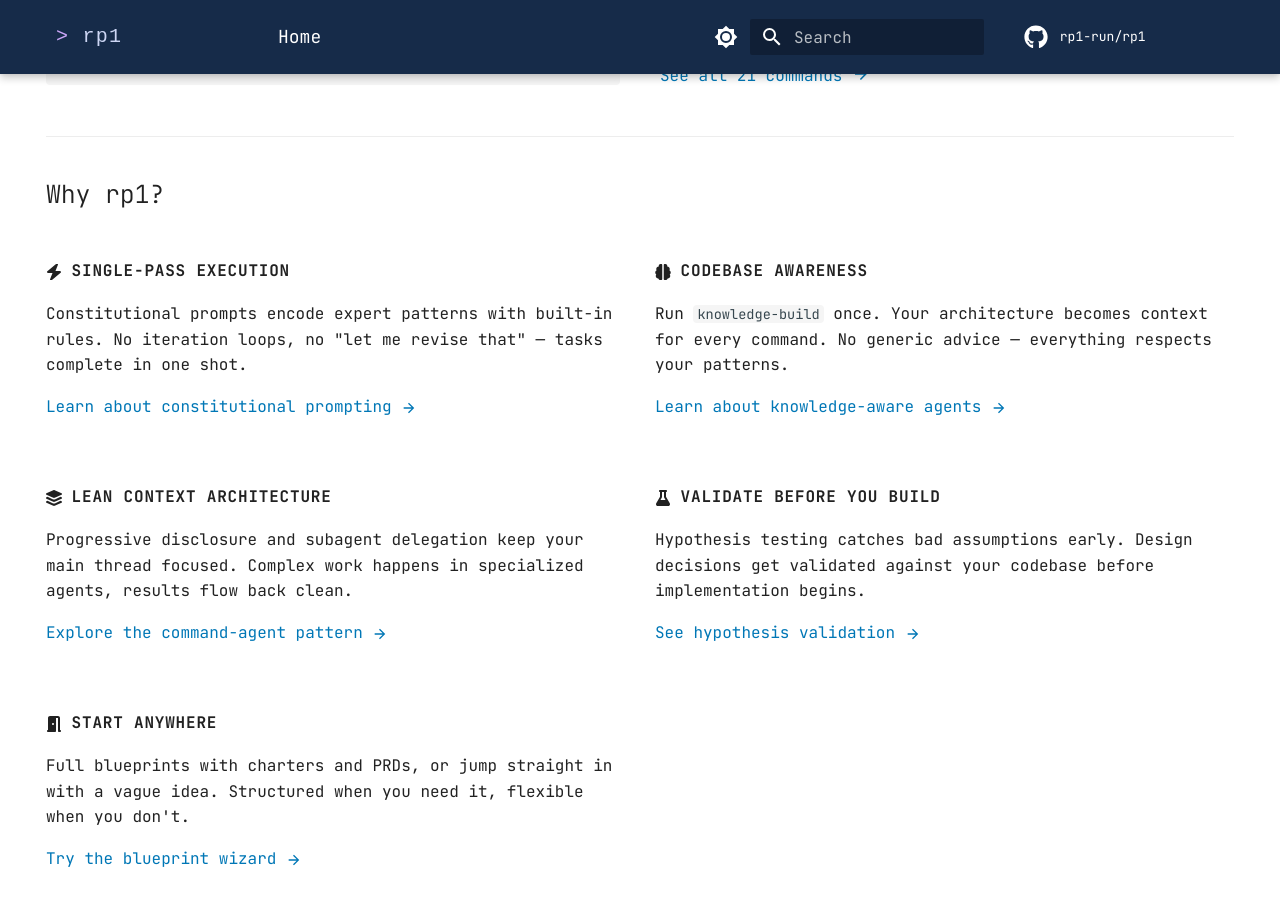
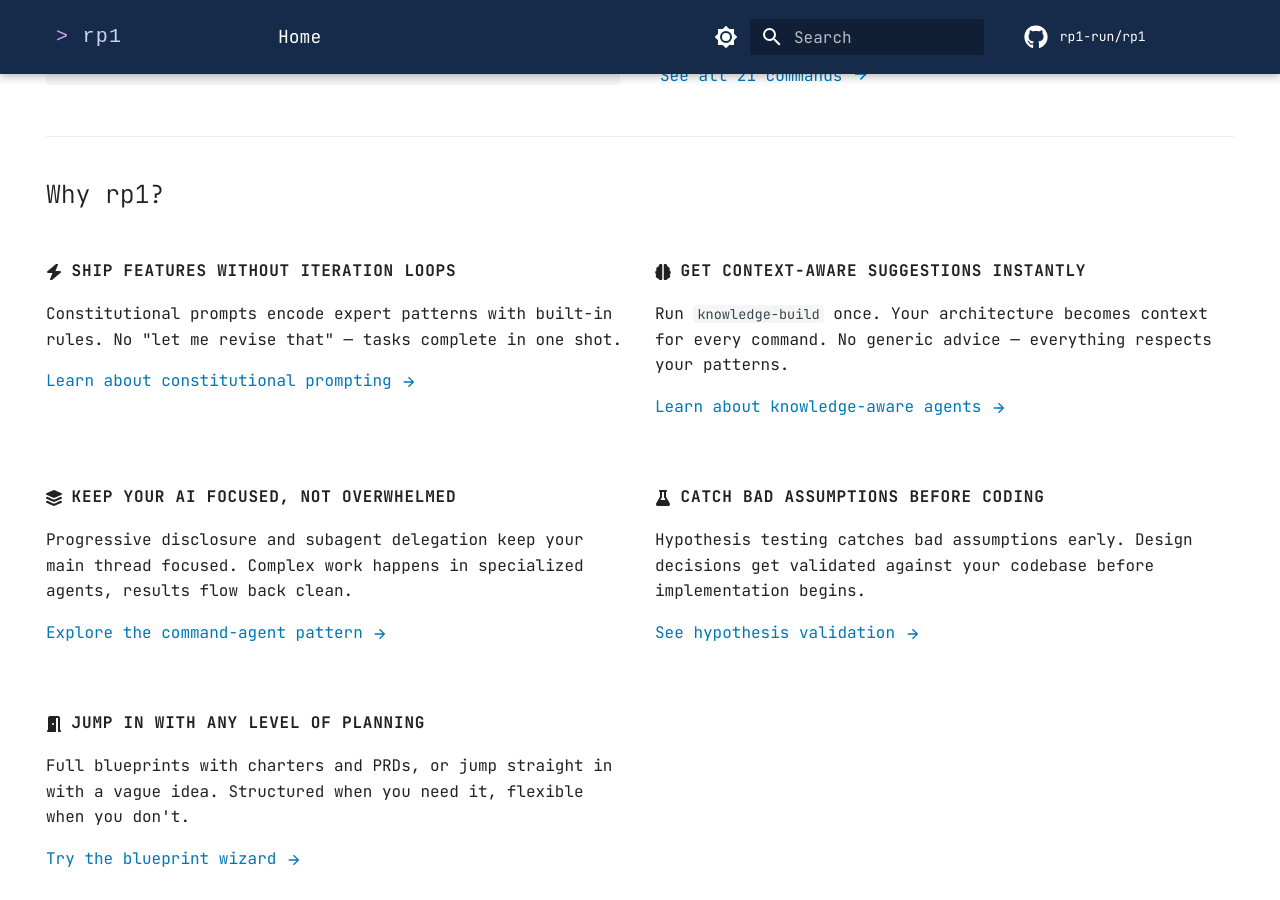
Before and after one commit to rp1-run/rp1, an MkDocs documentation site: the page built from docs/index.md, in a window 1280 px wide and 900 px high, scrolled down 1693 px. Built offline with MkDocs 1.6.1 and Material for MkDocs 9.7.7, drawn with Linux system fonts in a browser that asks for light colours; comment, search, counter and statistics services are not loaded.

Commit message:
feat(docs-fix): implement T5 - rewrite benefits with outcome-focused language
Transform 'Why rp1?' section headlines from feature-focused to outcome-focused:
- "Single-pass execution" -> "Ship features without iteration loops"
- "Codebase awareness" -> "Get context-aware suggestions instantly"
- "Lean context architecture" -> "Keep your AI focused, not overwhelmed"
- "Validate before you build" -> "Catch bad assumptions before coding"
- "Start anywhere" -> "Jump in with any level of planning"

🤖 Generated with [Claude Code](https://claude.com/claude-code)

Co-Authored-By: Claude <noreply@anthropic.com>

```diff
--- a/docs/index.md
+++ b/docs/index.md
@@ -123,9 +123,9 @@ Works today with **Claude Code** and **OpenCode**.
 
 <div markdown>
 
-:fontawesome-solid-bolt: **Single-pass execution**
+:fontawesome-solid-bolt: **Ship features without iteration loops**
 
-Constitutional prompts encode expert patterns with built-in rules. No iteration loops, no "let me revise that" — tasks complete in one shot.
+Constitutional prompts encode expert patterns with built-in rules. No "let me revise that" — tasks complete in one shot.
 
 [Learn about constitutional prompting :material-arrow-right:](concepts/constitutional-prompting.md)
 
@@ -133,7 +133,7 @@ Constitutional prompts encode expert patterns with built-in rules. No iteration
 
 <div markdown>
 
-:fontawesome-solid-brain: **Codebase awareness**
+:fontawesome-solid-brain: **Get context-aware suggestions instantly**
 
 Run `knowledge-build` once. Your architecture becomes context for every command. No generic advice — everything respects your patterns.
 
@@ -143,7 +143,7 @@ Run `knowledge-build` once. Your architecture becomes context for every command.
 
 <div markdown>
 
-:fontawesome-solid-layer-group: **Lean context architecture**
+:fontawesome-solid-layer-group: **Keep your AI focused, not overwhelmed**
 
 Progressive disclosure and subagent delegation keep your main thread focused. Complex work happens in specialized agents, results flow back clean.
 
@@ -153,7 +153,7 @@ Progressive disclosure and subagent delegation keep your main thread focused. Co
 
 <div markdown>
 
-:fontawesome-solid-flask: **Validate before you build**
+:fontawesome-solid-flask: **Catch bad assumptions before coding**
 
 Hypothesis testing catches bad assumptions early. Design decisions get validated against your codebase before implementation begins.
 
@@ -163,7 +163,7 @@ Hypothesis testing catches bad assumptions early. Design decisions get validated
 
 <div markdown>
 
-:fontawesome-solid-door-open: **Start anywhere**
+:fontawesome-solid-door-open: **Jump in with any level of planning**
 
 Full blueprints with charters and PRDs, or jump straight in with a vague idea. Structured when you need it, flexible when you don't.
 
```
